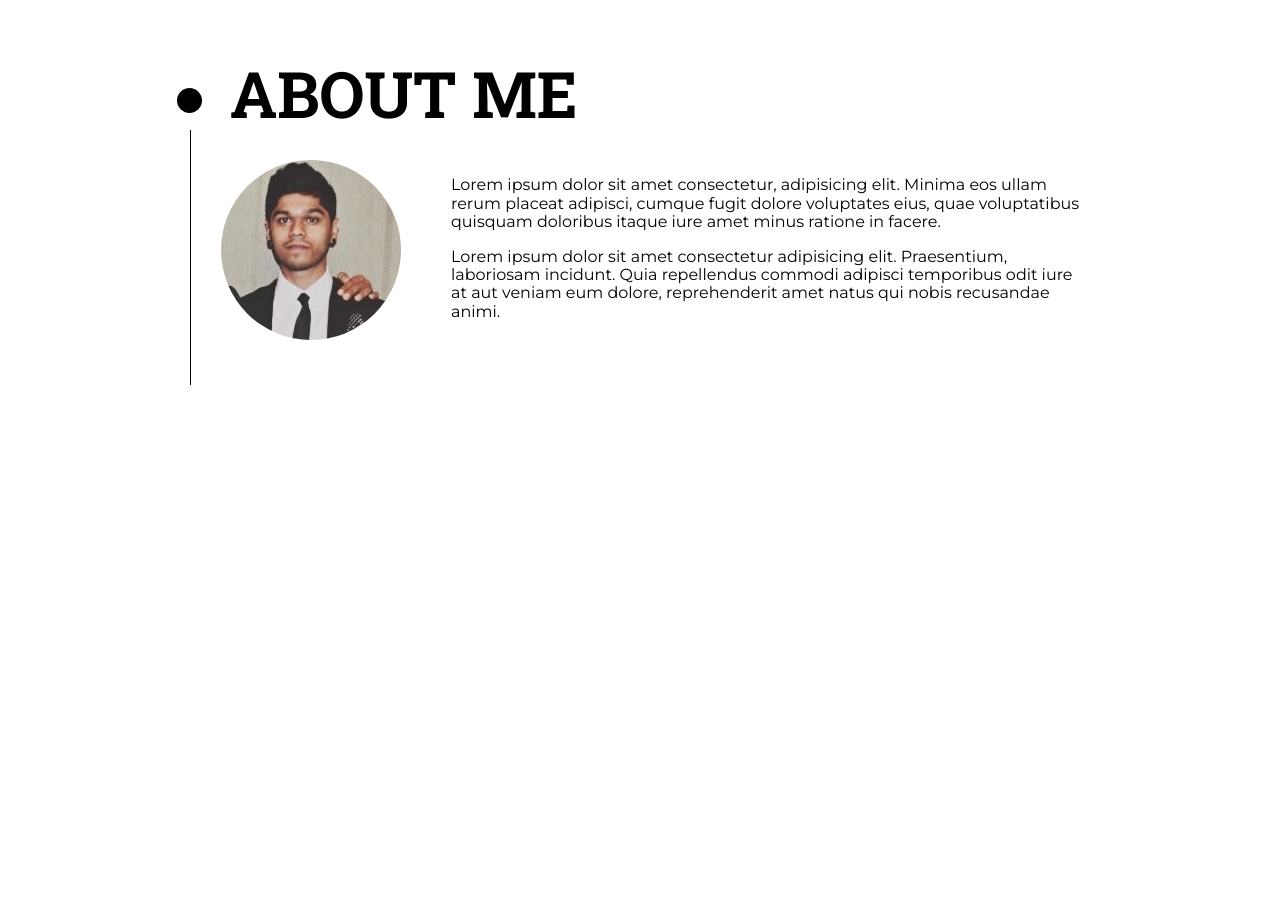
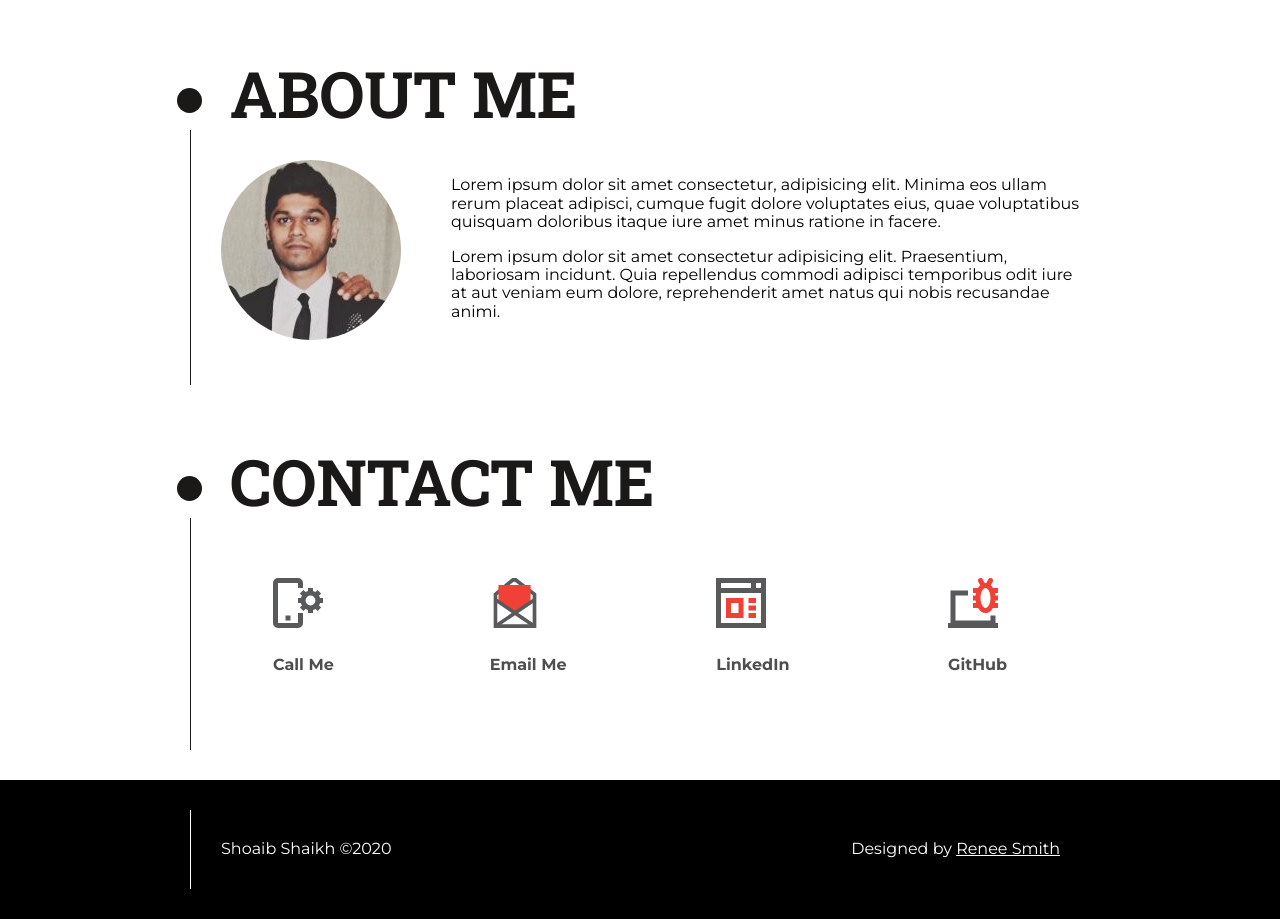
Before and after one commit to shoshaikh7/thinkful-portfolio-1, a plain HTML site: page index.html in a window 1280 px wide. Shown: the part 1068-1987 px from the top of the page. Before the commit the page ends 1483 px from the top, so only its background shows below. Drawn offline with nearby package versions, Linux system fonts and the light colour scheme.

Commit message:
finished contact-me and footer section, finished first version of portfolio

```diff
--- a/index.html
+++ b/index.html
@@ -137,12 +137,46 @@
     </section>
     <!-- Contact Me -->
     <section id="contact-me">
-
+      <div class="container">
+        <span class="circle"></span>
+        <h2 class="section-title">Contact me</h2>
+        <div class="group">
+          <div class="contact">
+            <a href="tel:646-288-1986">
+              <img src="images/icons/phone.svg" alt="Phone icon" class="contact-icon">
+              <p>Call Me</p>
+            </a>
+          </div>
+          <div class="contact">
+            <a href="mailto:shoshaikh7@gmail.com" target="_blank">
+              <img src="images/icons/email.svg" alt="Email icon" class="contact-icon">
+              <p>Email Me</p>
+            </a>
+          </div>
+          <div class="contact">
+            <a href="https://www.linkedin.com/in/shoshaikh/" target="_blank">
+              <img src="images/icons/website 2.svg" alt="Website 1 icon" class="contact-icon">
+              <p>LinkedIn</p>
+            </a>
+          </div>
+          <div class="contact">
+            <a href="https://github.com/shoshaikh7" target="_blank">
+              <img src="images/icons/bug laptop.svg" alt="Bug laptop icon" class="contact-icon">
+              <p>GitHub</p>
+            </a>
+          </div>
+        </div>
+      </div>
     </section>
   </main>
   <!-- Footer -->
   <footer>
-
+    <div class="container">
+      <div class="group">
+        <div class="made-by">Shoaib Shaikh &#169;2020</div>
+        <div class="designed-by">Designed by <a href="https://www.linkedin.com/in/renee-smith-b2a48640/">Renee Smith</a></div>
+      </div>
+    </div>
   </footer>
 </body>
 
--- a/style.css
+++ b/style.css
@@ -9,6 +9,7 @@ body {
 
 h1, h2, h3, h4, h5, h6 {
   font-family: 'Roboto Slab', serif;
+  color: #1B1818;
 }
 
 .container {
@@ -19,7 +20,7 @@ h1, h2, h3, h4, h5, h6 {
 }
 
 .circle {
-  background-color: #000;
+  background-color: #1B1818;
   width: 25px;
   height: 25px;
   display: inline-block;
@@ -40,7 +41,7 @@ h1, h2, h3, h4, h5, h6 {
 .group {
   display: flex;
   padding: 30px 0 40px 30px;
-  border-left: 1px solid #000;
+  border-left: 1px solid #1B1818;
 }
 
 /***************** Header - Start *****************/
@@ -109,6 +110,10 @@ nav {
 
 #intro .circle {
   background-color: #fff;
+}
+
+#intro h2, #intro h3 {
+  color: #fff;
 }
 
 #intro .section-title {
@@ -189,7 +194,55 @@ nav {
 /***************** About Me - End *****************/
 
 /***************** Contact Me - Start *****************/
-#contact-me {
-  /* border: 1px solid darkcyan; */
+#contact-me .group {
+  padding: 60px 0;
+}
+.contact {
+  flex: 1;
+  align-self: baseline;
+  display: flex;
+  flex-direction: column;
+  align-items: center;
+}
+.contact-icon {
+  width: 50px;
+  height: 50px;
+}
+
+.contact a {
+  color: #4D4E4D;
+  font-weight: bold;
+  text-decoration: none;
+}
+
+.contact a:hover {
+  color: #DB3E38;
+  cursor: pointer;
+}
+
+.contact p {
+  text-align: center;
+  padding-top: 7px;
 }
 /***************** Contact Me - End *****************/
+
+/***************** Footer - Start *****************/
+footer {
+  background-color: #000;
+  color: #fff;
+}
+footer .group {
+  border-left: 1px solid #fff;
+  justify-content: space-between;
+  align-items: center;
+  padding: 30px;
+}
+
+footer a {
+  color: #fff;
+}
+
+footer a:hover {
+  color: #DB3E38;
+}
+/***************** Footer - End *****************/
```
Also changed, not shown: images/icons/bug laptop.svg (added), images/icons/dollar sign.svg (added), images/icons/email.svg (added), images/icons/laptop cog.svg (added), images/icons/link.svg (added), images/icons/mag glass.svg (added), images/icons/phone.svg (added), images/icons/target.svg (added), images/icons/type.svg (added), images/icons/website 1.svg (added), images/icons/website 2.svg (added).
